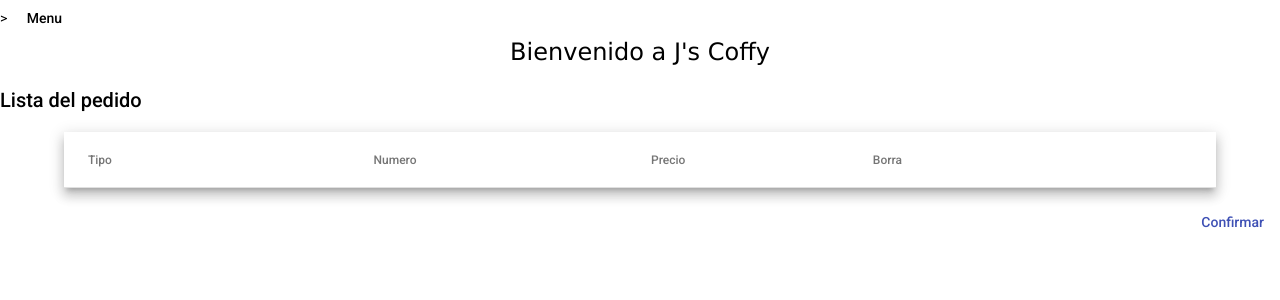
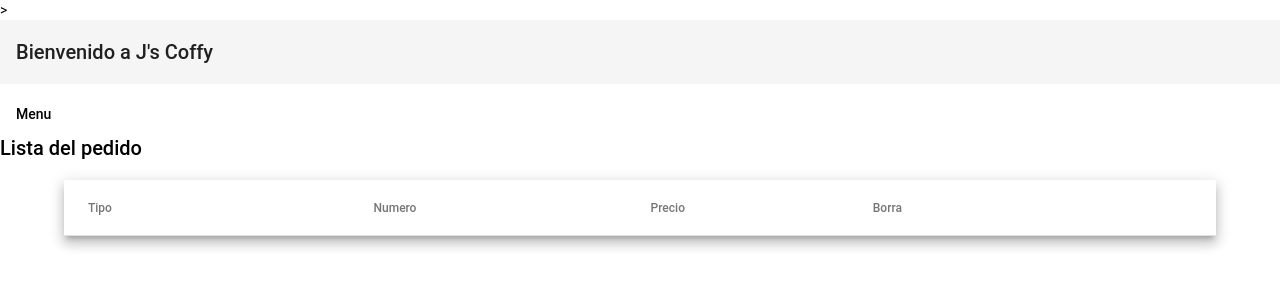
Before and after one commit to JorgeHueva/XeridiaAcademy, an Angular app in the folder frontend_cafeteria/: page /Pedido in a window 1280 px wide. Shown: the top 300 px of the page. Built offline with nearby package versions, Linux system fonts and the light colour scheme.

Commit message:
FARQXER-315 Frontend estilo

```diff
--- a/frontend_cafeteria/src/app/Pedido/Pedido.component.html
+++ b/frontend_cafeteria/src/app/Pedido/Pedido.component.html
@@ -26,12 +26,12 @@
     </td>
   </ng-container>
 
+
+
   <tr mat-header-row *matHeaderRowDef="columnas"></tr>
   <tr mat-row *matRowDef="let row; columns: columnas;"></tr>
 </table>
-<div style="text-align: right">
-  <button mat-button color="primary" (click)="guardarCafes()">Confirmar</button>
-</div>
+
 
 <!--table>
   <thead>
--- a/frontend_cafeteria/src/app/Pedido/Pedido.component.ts
+++ b/frontend_cafeteria/src/app/Pedido/Pedido.component.ts
@@ -1,10 +1,8 @@
 import { Component, OnInit, ViewChild, } from '@angular/core';
 import { MatTable } from '@angular/material/table';
 import { Router } from '@angular/router';
-import { map } from 'rxjs';
 import { Coffe_o } from '../coffe_o';
 import { PedidoService } from '../pedido.service';
-
 
 
 @Component({
@@ -30,11 +28,12 @@
   }
 
   guardarCafes(){
-    this.pedidoServicio.registrarCafes(this.datos).subscribe();
+    this.pedidoServicio.registrarCafes(this.datos);
     this.reinicioLista ();
   }
 
   reinicioLista (){
+    console.log('Buenos dias buen hombre me quiero reiniciar')
     this.pedidoServicio.order = [];
   }
 
--- a/frontend_cafeteria/src/app/app.component.css
+++ b/frontend_cafeteria/src/app/app.component.css
@@ -3,5 +3,8 @@
   font-family:Verdana, Geneva, Tahoma, sans-serif;
   color: black;
   border: none;
+  margin: auto;
+}
+h1{
   text-align: center;
 }
--- a/frontend_cafeteria/src/app/app.component.html
+++ b/frontend_cafeteria/src/app/app.component.html
@@ -1,4 +1,10 @@
+<p>
+  <mat-toolbar>
+    <span>{{title}}</span>
+  </mat-toolbar>
+</p>
 
+<!-- -->
 <button mat-button [matMenuTriggerFor]="menu">Menu</button>
 <div class="menu">
 <mat-menu #menu="matMenu">
@@ -6,10 +12,25 @@
     <a mat-menu-item class ="button" routerLink="/Pedido" routerLinkActive="click">Pedidos</a>
     <a mat-menu-item class ="button" routerLink="/pagina-principal" routerLinkActive="activebutton">Cafeteria</a>
   </nav>
-
 </mat-menu>
 </div>
-<h1 class = "titulo">{{title}}</h1>
+
 <div class="container">
   <router-outlet></router-outlet>
 </div>
+
+<!--
+  <nav class="navbar navbar-expands-sm bg-dark navbar-dark">
+  <ul class="navbar-ul">
+    <li class="nav-item">
+        <a routerLink="Pedido" routerLinkActive="active" class="nav-link">Pedidos</a>
+    </li>
+    <li class="nav-item">
+      <a routerLink="pagina-principal" routerLinkActive="active" class="nav-link">Pagina principal</a>
+  </li>
+  <li class="nav-item">
+    <a routerLink="/agregar-cafe" routerLinkActive="active" class="nav-link">Agregar</a>
+</li>
+  </ul>
+</nav>
+-->
--- a/frontend_cafeteria/src/app/app.component.ts
+++ b/frontend_cafeteria/src/app/app.component.ts
@@ -1,4 +1,5 @@
 import { Component, ViewChild } from '@angular/core';
+
 
 @Component({
   selector: 'app-root',
--- a/frontend_cafeteria/src/app/app.module.ts
+++ b/frontend_cafeteria/src/app/app.module.ts
@@ -17,8 +17,8 @@
 import { RouterModule } from '@angular/router';
 import { HttpClientModule } from '@angular/common/http';
 import { MatSelectModule } from '@angular/material/select';
-
-
+import {MatToolbarModule} from '@angular/material/toolbar';
+import {MatIconModule} from '@angular/material/icon';
 
 @NgModule({
   declarations: [
@@ -36,9 +36,10 @@
     MatMenuModule,
     MatRadioModule,
     MatFormFieldModule,
-    MatTableModule,
+    MatTableModule,MatSelectModule,
+    MatToolbarModule,
+    MatIconModule,
     MatPaginatorModule,
-    MatSelectModule,
     RouterModule.forRoot([
       {path: 'pagina-principal', component: PaginaPrincipalComponent},
       {path: 'Pedido', component: PedidoComponent},
--- a/frontend_cafeteria/src/app/pagina-principal/pagina-principal.component.css
+++ b/frontend_cafeteria/src/app/pagina-principal/pagina-principal.component.css
@@ -1,11 +1,54 @@
-.contenedor {
+
+table {
+  border-collapse: collapse;
+  margin: 0 auto;
+  width: 90%;
+  text-align: center;
+
+}
+td {
+  font-size: medium;
+  text-align: center !important;
+  vertical-align: auto !important;
+  font-family: 'Courier New', Courier, monospace;
+  background-color: palegoldenrod ;
+}
+
+th {
+  font-size: large;
+  font-family: 'Courier New', Courier, monospace;
+  color: black ;
+  text-align: center !important;
+  vertical-align: auto !important;
+  background-color: #EAC46B  ;
+}
+
+
+h3 {
+  color: rgb(50,50,50);
+  text-decoration: none;
+  text-align: center;
+ }
+form{
+  width: 120%;
+  max-width: 800px;
+  margin: 0 auto;
   display: flex;
   flex-direction: column;
-  margin:1rem auto;
-  max-width: 600px;
-}
-table {
-  width: 100%;
+  justify-content: center;
+  align-items: center;
+ }
+ button {
+  background-color: #4CAF50;
+  border: none;
+  color: white;
+  padding: 15px 32px;
+  text-align: center;
+  text-decoration: none;
+  display: inline-block;
+  font-size: 16px;
+  margin: 4px 2px;
+  cursor: pointer;
 }
 h3 {
   color: rgb(50,50,50);
--- a/frontend_cafeteria/src/app/pagina-principal/pagina-principal.component.html
+++ b/frontend_cafeteria/src/app/pagina-principal/pagina-principal.component.html
@@ -1,57 +1,85 @@
+<mat-form-field>
+  <mat-label>Buscar</mat-label>
+  <input matInput (keyup)="filtrar($event)" placeholder="buscar">
+</mat-form-field>
+
+<div class="mat-elevation-z8">
 <table mat-table [dataSource]="cafes" class="mat-elevation-z8" #tabla1>
 
-  <ng-container matColumnDef="tipo">
+  <!--Type Column-->
+  <ng-container matColumnDef="tipo" >
     <th mat-header-cell *matHeaderCellDef> Tipo </th>
     <td mat-cell *matCellDef="let cafes"> {{cafes.typeCoffe}} </td>
   </ng-container>
 
+ <!--Price Column-->
   <ng-container matColumnDef="precio">
     <th mat-header-cell *matHeaderCellDef> Precio </th>
     <td mat-cell *matCellDef="let cafes"> {{cafes.price}} </td>
   </ng-container>
 
+ <!--Description Column-->
   <ng-container matColumnDef="descripcion">
-    <th mat-header-cell *matHeaderCellDef> Descripcion del producto </th>
+    <th mat-header-cell *matHeaderCellDef > Descripcion del producto </th>
     <td mat-cell *matCellDef="let cafes"> {{cafes.description}} </td>
   </ng-container>
+
+   <!--Image Column-->
+  <ng-container matColumnDef="imagen">
+    <th mat-header-cell *matHeaderCellDef> Imagen </th>
+    <td mat-cell *matCellDef="let cafes">
+      <img width="100" height="100" src="https://okdiario.com/img/2021/10/01/intensidad-cafe-655x368.jpg" />
+    </td>
+
+  </ng-container>
+
+
 
   <tr mat-header-row *matHeaderRowDef="columnas"></tr>
   <tr mat-row *matRowDef="let row; columns: columnas;"></tr>
 </table>
+<mat-paginator [pageSizeOptions]="[5, 10, 15]" showFirstLastButtons></mat-paginator>
+</div>
 
-<!--div class ="contenedor">
-  <table class="table table-striped">
-    <thead class="table-dark">
-      <tr>
-        <th>Tipo</th>
-        <th>Precio</th>
-      </tr>
-    </thead>
-    <tbody>
-      <tr *ngFor= "let cafe of cafes">
-        <td>{{cafe.typeCoffe}}</td>
-        <td>{{cafe.price}}</td>
-      </tr>
-    </tbody>
-  </table>
-</div-->
+<br>
+<br>
+<br>
+
 
 <div class="col-md-6 offset-md-3">
+
   <h3 class ="text-center">Pedido</h3>
+
   <form (ngSubmit)="onSubmit()">
+
     <mat-form-field>
+
       <mat-label>Cafes</mat-label>
+
         <mat-select placeholder="Operaciones" [(ngModel)]="coffe_o.typeCoffe" name="operacion">
+
           <mat-option *ngFor="let op of cafes" [value]="op.typeCoffe">
+
             {{op.typeCoffe}}
+
           </mat-option>
+
         </mat-select>
+
     </mat-form-field>
+
   <br>
+
     <mat-form-field>
+
         <input matInput name="numero" [(ngModel)]="coffe_o.numCoffe" type="number" placeholder="Ingrese numero de cafes" min = "1">
+
     </mat-form-field>
+
     <br>
+
     <button class="btn btn-success">Guardar</button>
+
   </form>
+
 </div>
--- a/frontend_cafeteria/src/app/pagina-principal/pagina-principal.component.ts
+++ b/frontend_cafeteria/src/app/pagina-principal/pagina-principal.component.ts
@@ -1,13 +1,10 @@
-import { Component, OnInit, ViewChild } from '@angular/core';
+import { Component, OnInit, ViewChild, AfterViewInit } from '@angular/core';
 import { MatTable, MatTableDataSource } from '@angular/material/table';
 import { MatPaginator } from '@angular/material/paginator';
 import { FormControl, FormGroup } from '@angular/forms';
 import { Coffe } from '../coffe';
 import { PedidoService } from '../pedido.service';
 import { Coffe_o } from '../coffe_o';
-import { ValueConverter } from '@angular/compiler/src/render3/view/template';
-
-
 
 
 @Component({
@@ -17,46 +14,66 @@
 })
 export class PaginaPrincipalComponent implements OnInit {
 
-  columnas: string[] = ['tipo', 'precio', 'descripcion'];
+  columnas: string[] = ['tipo', 'precio', 'descripcion', 'imagen'] ;
+
   cafes: Coffe[] = [];
 
-  pedido: Array<Coffe_o> = this.pedidoServicio.order;
+  pedido: Array<Coffe_o> = [];
   coffe_o: Coffe_o = new Coffe_o;
+  //dataSource = new MatTableDataSource<Coffe>(this.cafes);
   dataSource:any;
 
-  @ViewChild(MatTable) tabla2!: MatTable<Coffe_o>;
+  // @ViewChild(MatPaginator) paginator: MatPaginator;
+   @ViewChild(MatPaginator, { static: true }) paginator!: MatPaginator;
 
-  constructor(private pedidoServicio: PedidoService) {
+   ngAfterViewInit() {
+    this.dataSource.paginator = this.paginator;
+  }
 
-  }
+  constructor(private pedidoServicio: PedidoService) {}
+
 
   ngOnInit() {
       this.obtenerCoffe();
+
+      this.dataSource = new MatTableDataSource<Coffe>(this.cafes);
+      this.dataSource.paginator = this.paginator;
     }
 
-  filtrar(event: Event) {
+
+    filtrar(event: Event) {
       const filtro = (event.target as HTMLInputElement).value;
       this.dataSource.filter = filtro.trim().toLowerCase();
-  }
+    }
+
   private obtenerCoffe (){
     this.pedidoServicio.obtenerLista().subscribe(dato => {
       this.cafes = dato;
+
     } )
-
   }
 
   onSubmit (){
+
+
     for (let i = 0; i < this.pedido.length; i++){
+      if (this.pedido[i].typeCoffe == this.coffe_o.typeCoffe){
+        this.pedido[i].numCoffe = this.pedido[i].numCoffe + this.coffe_o.numCoffe;
+      }
+    }
 
-    }
     for (let i = 0; i < this.cafes.length; i++){
       if (this.cafes[i].typeCoffe == this.coffe_o.typeCoffe){
         this.coffe_o.price = this.cafes[i].price * this.coffe_o.numCoffe;
       }
+
     }
+
+    //this.coffe_o.price = 3;
     this.pedido.push(this.coffe_o);
     this.coffe_o = new Coffe_o;
     this.pedidoServicio.order = this.pedido;
   }
 
+
 }
```
Also changed, not shown: frontend_cafeteria/src/index.html (+0 -3 lines).
